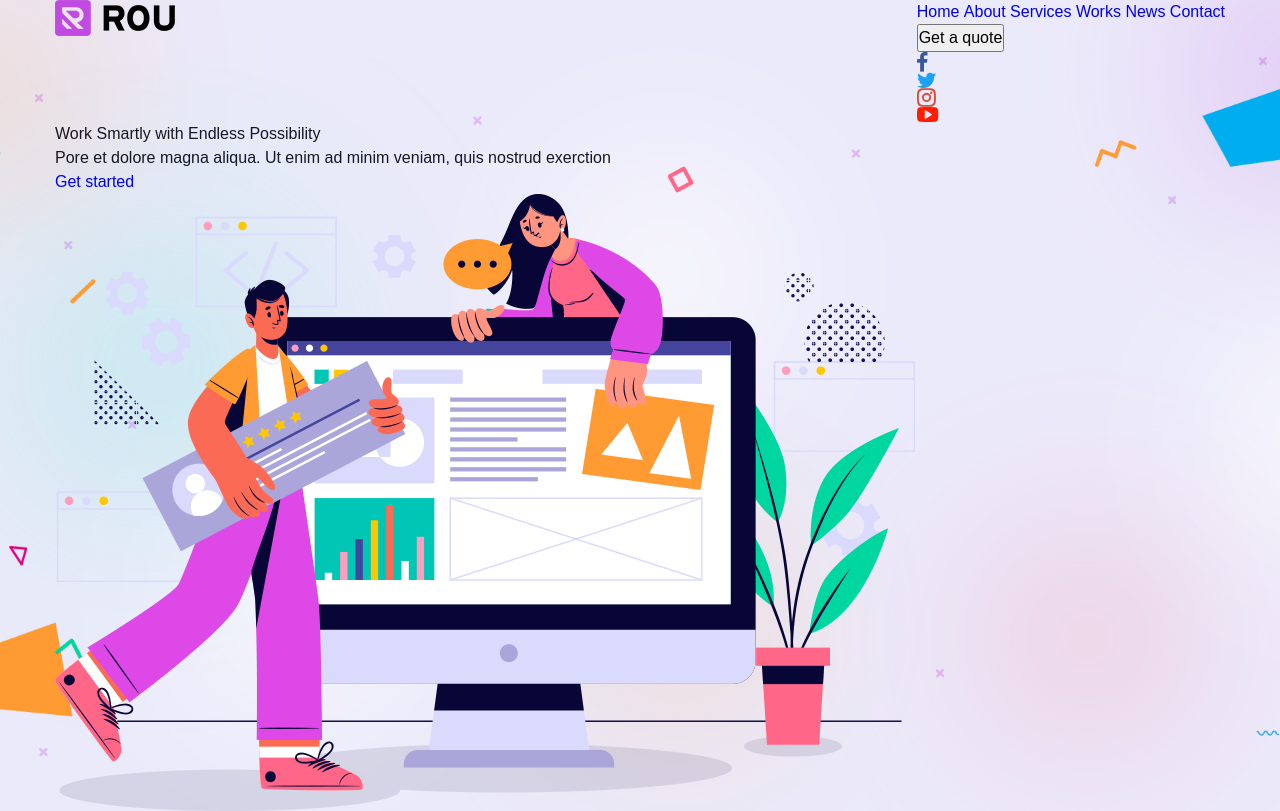
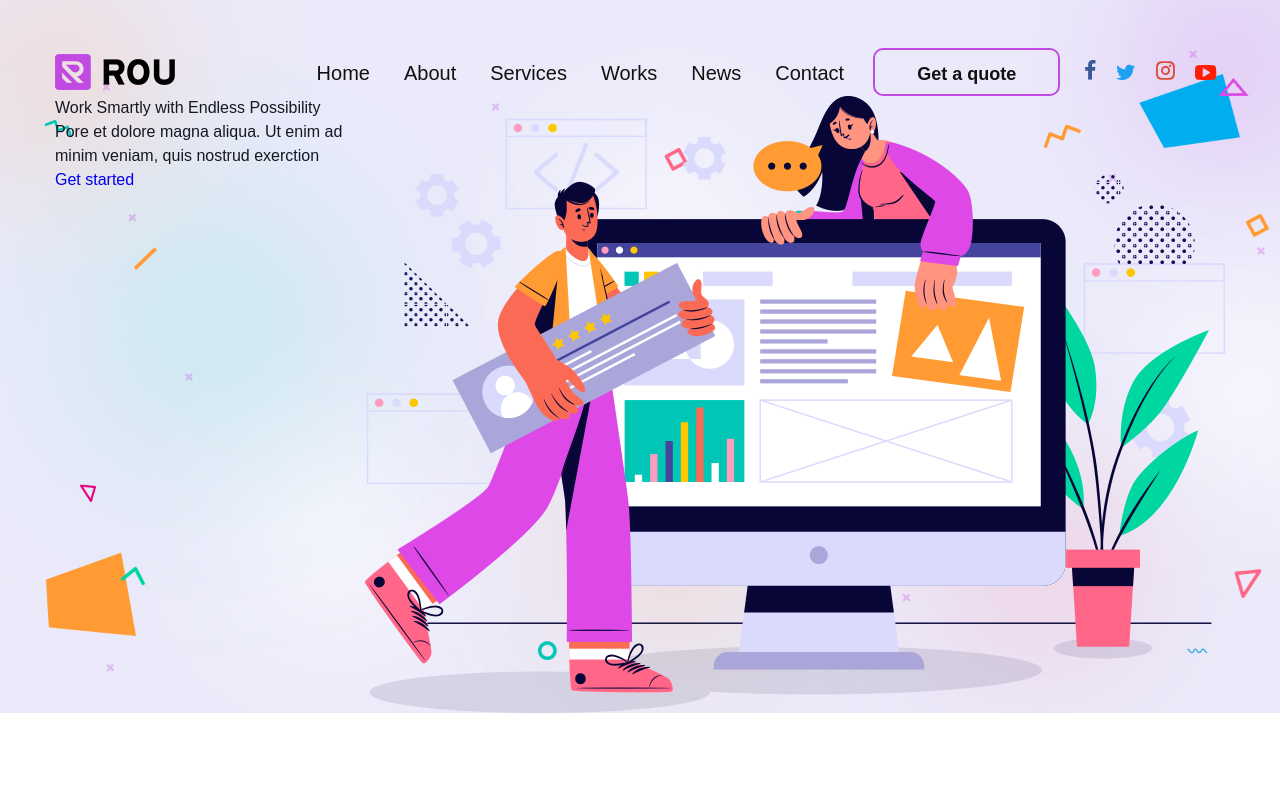
Before and after one commit to UyenPun/psd-to-html_css-1, a plain HTML site: page index.html in a window 1280 px wide. Drawn offline with Linux system fonts and the light colour scheme.

Commit message:
Header bar.

```diff
--- a/assets/css/style.css
+++ b/assets/css/style.css
@@ -69,12 +69,72 @@ body {
   justify-content: space-between;
 }
 
+.flex {
+  display: flex;
+}
+
 ul.inline-list li {
   display: inline;
 }
 
+ul.inlineblock-list li {
+  display: inline-block;
+}
+
+.inline * {
+  display: inline;
+}
 /* header */
 header {
-  background: #f4f4fc url(/assets/img/background.png) no-repeat center center;
+  background: #f4f4fc url(/assets/img/background.png) no-repeat center top;
   background-size: cover;
+  padding-top: 48px;
 }
+
+#top-bar {
+  height: 48px;
+  line-height: 48px;
+}
+
+#top-bar h1 a {
+  display: flex;
+  height: 48px;
+  line-height: 48px;
+  align-items: center;
+}
+
+header #menu {
+  font-size: 0;
+}
+
+header #menu li a {
+  display: inline-block;
+  font-size: 20px;
+  color: #111111;
+  height: 48px;
+  line-height: 48px;
+  padding: 0px 17px;
+}
+
+header #top-bar button {
+  color: #111111;
+  font-size: 18px;
+  height: 48px;
+  padding: 0px 42px;
+  border-radius: 10px;
+  -webkit-border-radius: 10px;
+  -moz-border-radius: 10px;
+  -ms-border-radius: 10px;
+  -o-border-radius: 10px;
+  border: 2px solid #c04ae2;
+  background-color: transparent;
+  font-weight: bold;
+  margin: 0 12px;
+}
+
+header #socials li a {
+  display: inline-block;
+  height: 48px;
+  line-height: 48px;
+  padding: 0 8px;
+}
--- a/index.html
+++ b/index.html
@@ -12,14 +12,14 @@
 <body>
   <header>
     <!-- logo + menu -->
-    <div class="container has-two-col">
+    <div id="top-bar" class="container has-two-col">
       <h1>
         <a href="#">
           <img src="./assets/img/logo/logo-rou.png" alt="logo-rou">
         </a>
       </h1>
 
-      <div class="">
+      <div class="inline">
         <ul id="menu" class="inline-list">
           <li><a href="#">Home</a></li>
           <li><a href="#">About</a></li>
@@ -28,8 +28,10 @@
           <li><a href="#">News</a></li>
           <li><a href="#">Contact</a></li>
         </ul>
+
         <button>Get a quote</button>
-        <ul id="socials">
+
+        <ul id="socials" class="inlineblock-list">
           <li><a href="#"><img src="./assets/img/socials/facebook.png" alt="facebook"></a></li>
           <li><a href="#"><img src="./assets/img/socials/twitter.png" alt="twitter"></a></li>
           <li><a href="#"><img src="./assets/img/socials/instagram.png" alt="instagram"></a></li>
@@ -39,7 +41,7 @@
     </div>
 
     <!-- Hero header -->
-    <div id="hero" class="container">
+    <div id="hero" class="container has-two-col">
       <div class="">
         <h1>Work Smartly with Endless Possibility</h1>
         <h2>Pore et dolore magna aliqua. Ut enim ad minim veniam, quis nostrud exerction </h2>
```
